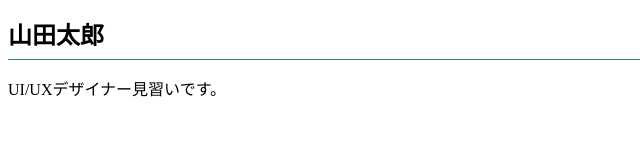
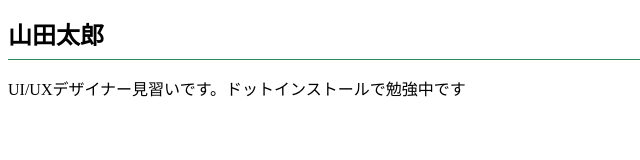
Before and after one commit to lenicolenicolenico/lenicolenicolenico.github.io, a plain HTML site: page index.html in a window 1280 px wide. Shown: the whole page, without its empty margins (0-640 px from the left). Drawn offline with Linux system fonts and the light colour scheme.

Commit message:
Add files via upload

```diff
--- a/index.html
+++ b/index.html
@@ -3,11 +3,11 @@
 <head>
   <meta charset="UTF-8">
   <meta name="viewport" content="width=device-width, initial-scale=1.0">
-  <title>山田太郎のポートフォリオサイト</title>
+  <title>山田太郎のポートフォリオサイト。</title>
   <link rel="stylesheet" href="css/style.css">
 </head>
 <body>
   <h1>山田太郎</h1>
-  <p>UI/UXデザイナー見習いです。</p>
+  <p>UI/UXデザイナー見習いです。ドットインストールで勉強中です</p>
 </body>
 </html>
```
